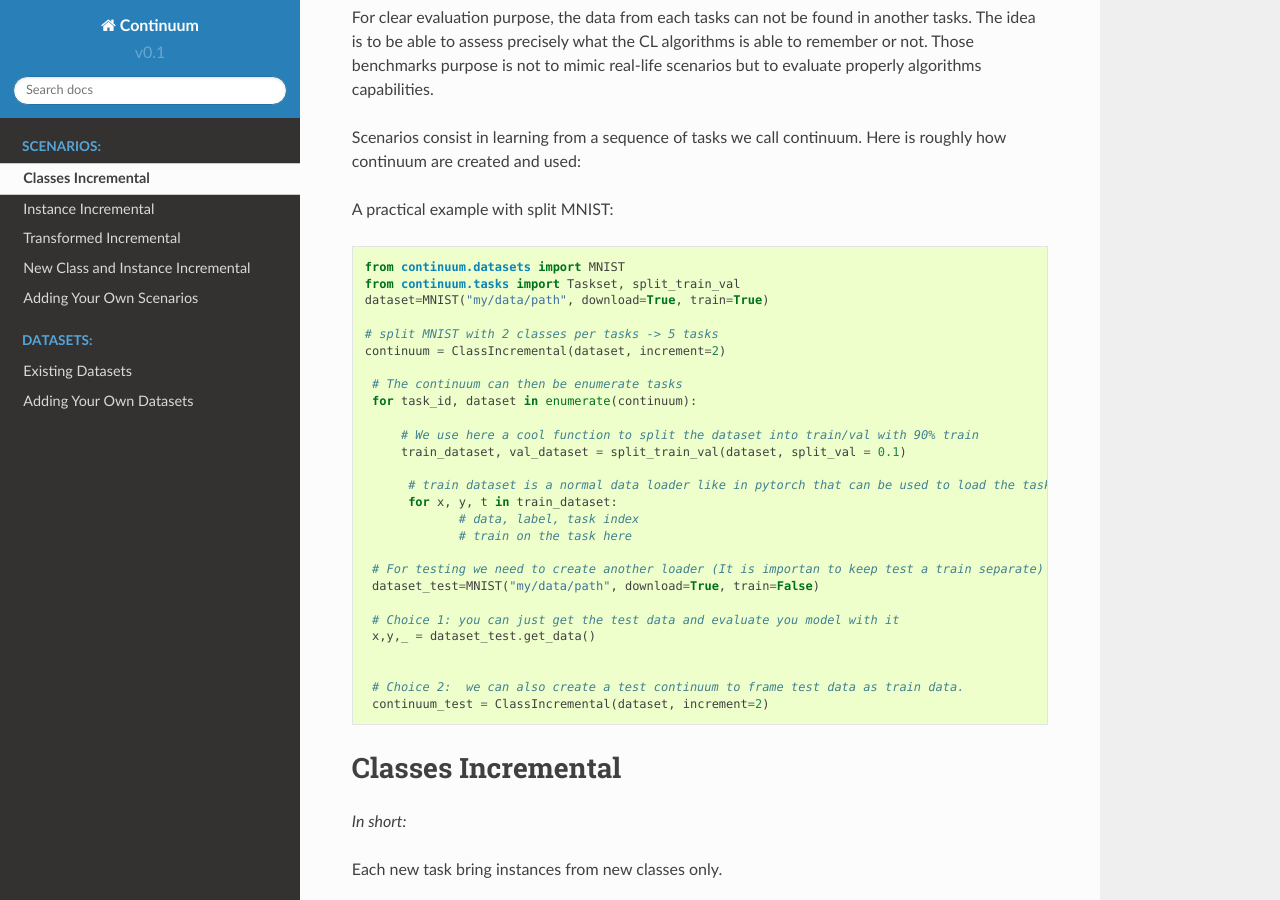
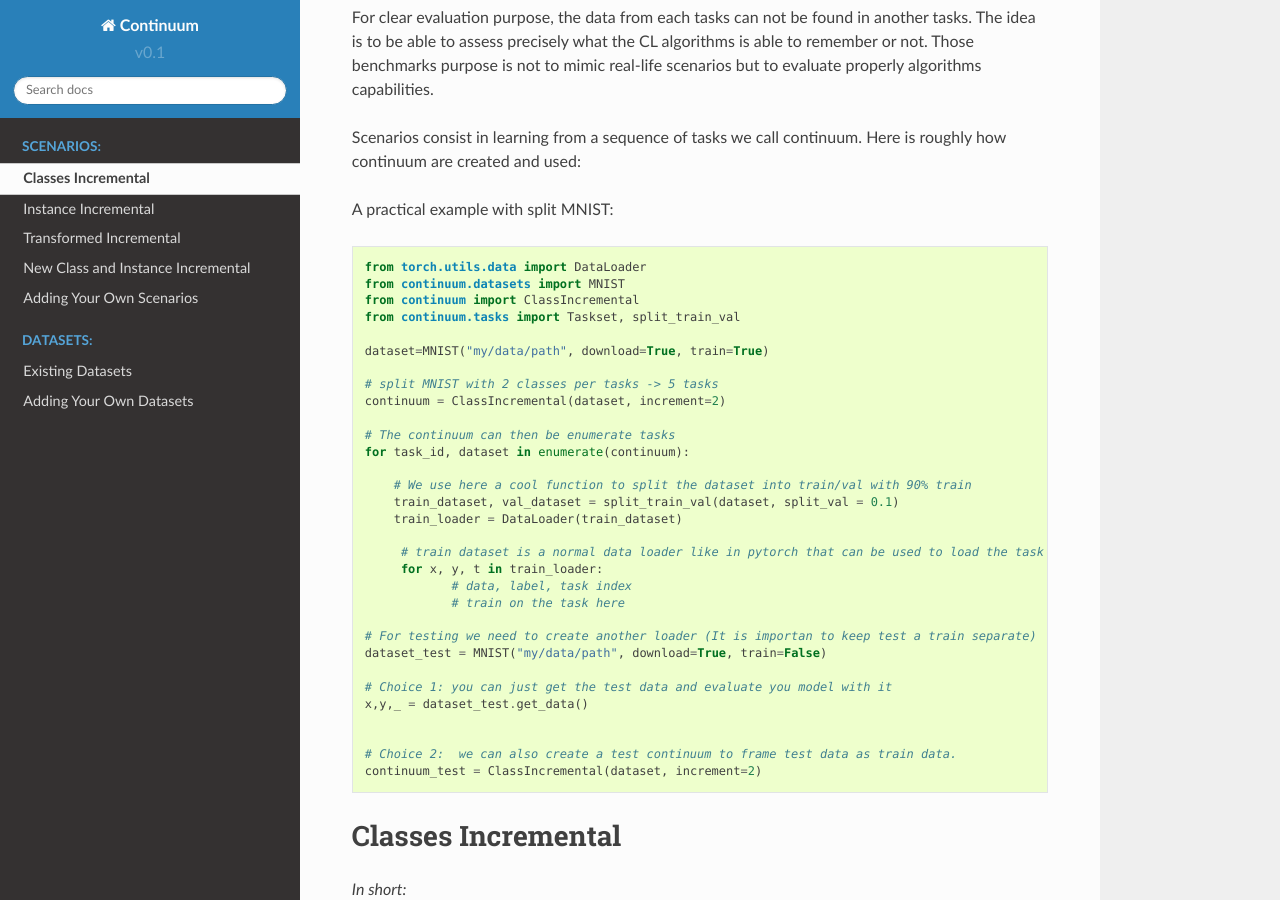
Before and after one commit to Continvvm/continuum, a Sphinx documentation site: the page built from docs/_tutorials/scenarios/scenarios.rst, in a window 1280 px wide and 900 px high, scrolled down 357 px. Built offline with Sphinx 7.4.7 and the Read the Docs theme 2.0.0, drawn with Linux system fonts in a browser that asks for light colours; some of the changed text lies outside the part shown.

Commit message:
updte docs with small improvements

```diff
--- a/docs/_tutorials/scenarios/scenarios.rst
+++ b/docs/_tutorials/scenarios/scenarios.rst
@@ -35,26 +35,30 @@ A practical example with split MNIST:
 
 .. code-block:: python
 
-   from continuum.datasets import MNIST
-   from continuum.tasks import Taskset, split_train_val
-   dataset=MNIST("my/data/path", download=True, train=True)
+    from torch.utils.data import DataLoader
+    from continuum.datasets import MNIST
+    from continuum import ClassIncremental
+    from continuum.tasks import Taskset, split_train_val
 
-   # split MNIST with 2 classes per tasks -> 5 tasks
-   continuum = ClassIncremental(dataset, increment=2)
+    dataset=MNIST("my/data/path", download=True, train=True)
+
+    # split MNIST with 2 classes per tasks -> 5 tasks
+    continuum = ClassIncremental(dataset, increment=2)
 
     # The continuum can then be enumerate tasks
     for task_id, dataset in enumerate(continuum):
 
         # We use here a cool function to split the dataset into train/val with 90% train
         train_dataset, val_dataset = split_train_val(dataset, split_val = 0.1)
+        train_loader = DataLoader(train_dataset)
 
          # train dataset is a normal data loader like in pytorch that can be used to load the task data
-         for x, y, t in train_dataset:
+         for x, y, t in train_loader:
                 # data, label, task index
                 # train on the task here
 
     # For testing we need to create another loader (It is importan to keep test a train separate)
-    dataset_test=MNIST("my/data/path", download=True, train=False)
+    dataset_test = MNIST("my/data/path", download=True, train=False)
 
     # Choice 1: you can just get the test data and evaluate you model with it
     x,y,_ = dataset_test.get_data()
```
Also changed, not shown: other parts of docs/_tutorials/scenarios/scenarios.rst (+5 -5 lines).
